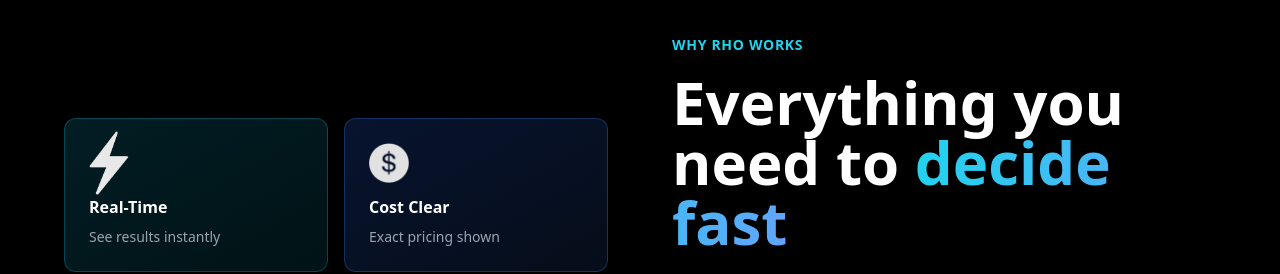
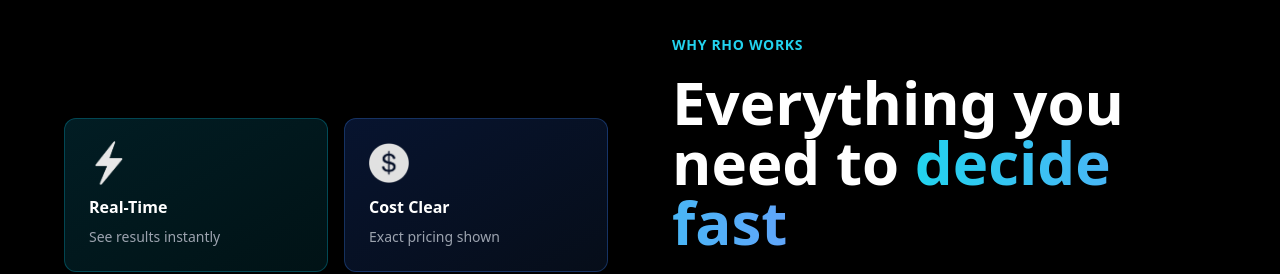
Before and after one commit to rainazab/CH12.0, a Next.js app in the folder rho-api-platform/: page / in a window 1280 px wide. Shown: the part 1820-2094 px from the top of the page. Built offline with nearby package versions, Linux system fonts and the light colour scheme; no server answers.

Commit message:
Further reduce lightning bolt width to match icon proportions

```diff
--- a/rho-api-platform/app/page.tsx
+++ b/rho-api-platform/app/page.tsx
@@ -321,7 +321,7 @@ export default function Home() {
                   {/* Card 1 */}
                   <div className="bg-gradient-to-br from-cyan-600/20 to-cyan-500/10 border border-cyan-500/30 rounded-xl p-6 backdrop-blur hover:border-cyan-400/60 transition duration-300 transform hover:scale-105">
                     <div className="mb-3 w-10 h-10 flex items-center justify-center">
-                      <Image src="/icon/bolt.png" alt="lightning" width={40} height={32} style={{ objectFit: 'contain' }} />
+                      <Image src="/icon/bolt.png" alt="lightning" width={28} height={40} style={{ objectFit: 'contain' }} />
                     </div>
                     <h3 className="text-white font-semibold mb-2">Real-Time</h3>
                     <p className="text-sm text-gray-400">See results instantly</p>
```
